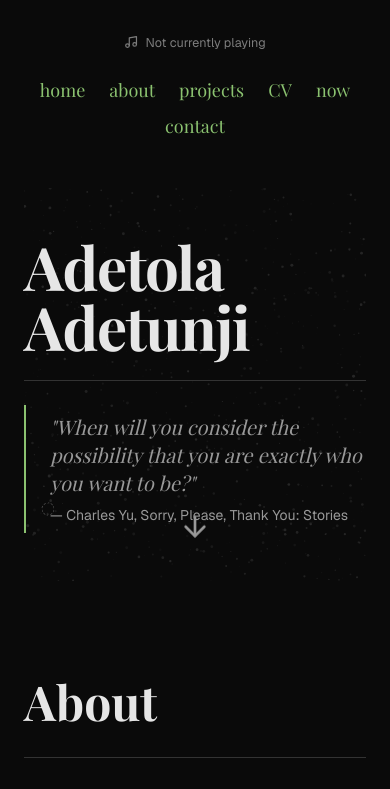
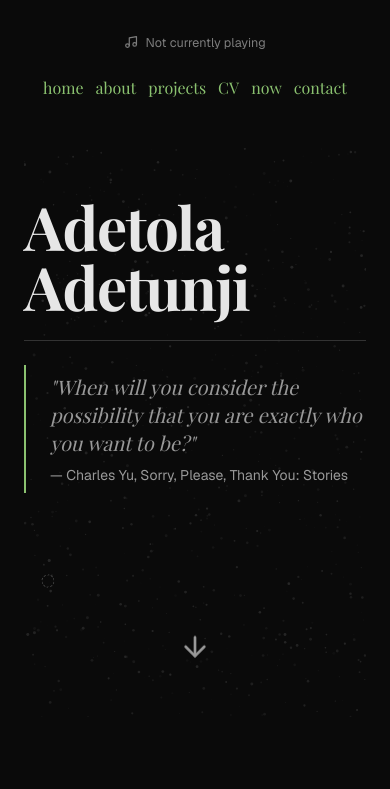
Before and after one commit to mintoleda/mintoleda.github.io, a Next.js app: page / in a window 390 px wide. Shown: the top 789 px of the page. Built offline with nearby package versions, Linux system fonts and the light colour scheme; no server answers; a web font is replaced by a local one.

Commit message:
fix: mobile formatting issues

```diff
--- a/app/page.tsx
+++ b/app/page.tsx
@@ -66,12 +66,12 @@ export default function Home() {
               </blockquote>
             </div>
 
-            <div className="absolute bottom-12 left-0 text-muted-foreground flex items-center gap-4">
+            <div className="md:absolute md:bottom-12 md:left-0 text-muted-foreground flex items-center gap-4 mt-auto pt-16 md:pt-0">
               <AliveIndicator />
             </div>
 
             <div
-              className="absolute bottom-8 left-1/2 -translate-x-1/2 cursor-pointer animate-bounce text-muted-foreground hover:text-primary transition-colors z-20"
+              className="md:absolute md:bottom-8 md:left-1/2 md:-translate-x-1/2 cursor-pointer animate-bounce text-muted-foreground hover:text-primary transition-colors z-20 flex justify-center mt-8 md:mt-0"
               onClick={scrollToAbout}
             >
               <ArrowDown className="h-8 w-8" />
--- a/components/FloatingHeader.tsx
+++ b/components/FloatingHeader.tsx
@@ -25,10 +25,10 @@ export default function FloatingHeader() {
             )}
 
             {/* Navigation Links */}
-            <nav className="flex flex-wrap justify-center gap-x-6 gap-y-2 w-full max-w-sm">
+            <nav className="flex flex-wrap justify-center gap-x-3 gap-y-2 w-full max-w-sm px-2">
                 <Link
                     href="/"
-                    className="text-lg font-serif text-primary hover:text-foreground transition-colors underline decoration-transparent hover:decoration-primary underline-offset-4"
+                    className="text-base font-serif text-primary hover:text-foreground transition-colors underline decoration-transparent hover:decoration-primary underline-offset-4"
                     onClick={(e) => {
                         if (pathname === "/") {
                             e.preventDefault();
@@ -40,7 +40,7 @@ export default function FloatingHeader() {
                 </Link>
                 <Link
                     href="/#about"
-                    className="text-lg font-serif text-primary hover:text-foreground transition-colors underline decoration-transparent hover:decoration-primary underline-offset-4"
+                    className="text-base font-serif text-primary hover:text-foreground transition-colors underline decoration-transparent hover:decoration-primary underline-offset-4"
                     onClick={(e) => {
                         if (pathname === "/") {
                             e.preventDefault();
@@ -50,16 +50,16 @@ export default function FloatingHeader() {
                 >
                     about
                 </Link>
-                <Link href="/pages/projects" className="text-lg font-serif text-primary hover:text-foreground transition-colors underline decoration-transparent hover:decoration-primary underline-offset-4">
+                <Link href="/pages/projects" className="text-base font-serif text-primary hover:text-foreground transition-colors underline decoration-transparent hover:decoration-primary underline-offset-4">
                     projects
                 </Link>
-                <a href="/resources/resume.pdf" target="_blank" rel="noopener noreferrer" className="text-lg font-serif text-primary hover:text-foreground transition-colors underline decoration-transparent hover:decoration-primary underline-offset-4">
+                <a href="/resources/resume.pdf" target="_blank" rel="noopener noreferrer" className="text-base font-serif text-primary hover:text-foreground transition-colors underline decoration-transparent hover:decoration-primary underline-offset-4">
                     CV
                 </a>
-                <Link href="/pages/now" className="text-lg font-serif text-primary hover:text-foreground transition-colors underline decoration-transparent hover:decoration-primary underline-offset-4">
+                <Link href="/pages/now" className="text-base font-serif text-primary hover:text-foreground transition-colors underline decoration-transparent hover:decoration-primary underline-offset-4">
                     now
                 </Link>
-                <Link href="/pages/contact" className="text-lg font-serif text-primary hover:text-foreground transition-colors underline decoration-transparent hover:decoration-primary underline-offset-4">
+                <Link href="/pages/contact" className="text-base font-serif text-primary hover:text-foreground transition-colors underline decoration-transparent hover:decoration-primary underline-offset-4">
                     contact
                 </Link>
             </nav>
--- a/components/ProjectCard.tsx
+++ b/components/ProjectCard.tsx
@@ -9,7 +9,7 @@ interface ProjectCardProps {
     tags?: string[];
 }
 
-export default function ProjectCard({ title, description, href, imageSrc, tags }: ProjectCardProps) {
+export default function ProjectCard({ title, description, href, imageSrc }: ProjectCardProps) {
     return (
         <Link
             href={href}
@@ -31,24 +31,9 @@ export default function ProjectCard({ title, description, href, imageSrc, tags }
                     </div>
                 )}
             </div>
-            <div className="p-4 space-y-3">
-                <div className="space-y-1">
-                    <h3 className="text-lg font-bold font-serif group-hover:text-primary transition-colors">{title}</h3>
-                    <p className="text-sm text-muted-foreground line-clamp-2">{description}</p>
-                </div>
-
-                {tags && tags.length > 0 && (
-                    <div className="flex flex-wrap gap-2">
-                        {tags.map((tag) => (
-                            <span
-                                key={tag}
-                                className="px-2 py-0.5 text-[10px] font-medium tracking-wider uppercase border border-primary/20 text-primary/80 bg-primary/5 rounded-none"
-                            >
-                                {tag}
-                            </span>
-                        ))}
-                    </div>
-                )}
+            <div className="p-4">
+                <h3 className="text-lg font-bold font-serif mb-2 group-hover:text-primary transition-colors">{title}</h3>
+                <p className="text-sm text-muted-foreground line-clamp-2">{description}</p>
             </div>
         </Link>
     );
--- a/components/SpotifyNowPlaying.tsx
+++ b/components/SpotifyNowPlaying.tsx
@@ -14,16 +14,19 @@ interface SpotifyData {
     songUrl?: string;
 }
 
-import { cn } from "@/lib/utils";
+import { cn } from "@/lib/utils"; // Import cn
+
+// ... existing interfaces
 
 export default function SpotifyNowPlaying() {
     const [data, setData] = useState<SpotifyData | null>(null);
     const [loading, setLoading] = useState(true);
-    const [isStable, setIsStable] = useState(false);
+    const [isStable, setIsStable] = useState(false); // Add state
     const listeningRef = useRef<HTMLSpanElement | null>(null);
 
     useEffect(() => {
         const fetchData = async () => {
+            // ... existing fetch logic
             try {
                 const response = await fetch(
                     `${process.env.NEXT_PUBLIC_SPOTIFY_API_URL || "https://rest-ful-spotify-api.vercel.app"}/api/now-playing`
@@ -44,6 +47,15 @@ export default function SpotifyNowPlaying() {
     }, []);
 
     useEffect(() => {
+        // Reset stable state if song changes? Maybe or maybe not.
+        // User wants "when the page is loaded".
+        // If song changes, maybe re-trigger?
+        // Let's stick to initial load behavior mainly, but if data changes it might re-render.
+        // If we want it to happen ONCE per session or ONCE per song, we need to track it.
+        // For now, let's trigger it whenever 'data.isPlaying' becomes true and we haven't stabilized yet?
+        // Or re-trigger on every song change? "appear when page is loaded".
+        // Let's assume on mount/detection of playing.
+
         if (data?.isPlaying && listeningRef.current && !isStable) {
             const tl = anime.timeline({
                 easing: 'easeOutQuad',
@@ -65,6 +77,9 @@ export default function SpotifyNowPlaying() {
                     delay: 2000,
                     complete: () => {
                         setIsStable(true);
+                        if (listeningRef.current) {
+                            listeningRef.current.removeAttribute('style');
+                        }
                     }
                 });
 
@@ -73,17 +88,6 @@ export default function SpotifyNowPlaying() {
             };
         }
     }, [data?.isPlaying, isStable]);
-
-    useEffect(() => {
-        if (isStable && listeningRef.current) {
-            const timer = setTimeout(() => {
-                if (listeningRef.current) {
-                    listeningRef.current.removeAttribute('style');
-                }
-            }, 0);
-            return () => clearTimeout(timer);
-        }
-    }, [isStable]);
 
     if (loading) {
         return (
@@ -104,32 +108,30 @@ export default function SpotifyNowPlaying() {
     }
 
     return (
-        <div className="group flex items-center gap-2 text-sm text-muted-foreground animate-in fade-in duration-500">
+        <div className="group flex items-center gap-3 text-sm text-muted-foreground animate-in fade-in duration-500">
             <Music className="h-4 w-4 animate-pulse text-green-500 shrink-0" />
-            <div className="flex flex-col min-w-0 leading-tight">
+            <div className="flex flex-col min-w-0">
                 <span
                     ref={listeningRef}
                     className={cn(
-                        "text-[9px] uppercase tracking-wider text-muted-foreground/80 overflow-hidden block",
+                        "text-[10px] uppercase tracking-wider text-muted-foreground/80 overflow-hidden mb-0.5",
                         isStable
-                            ? "h-0 opacity-0 pointer-events-none group-hover:h-[14px] group-hover:opacity-100 group-hover:mb-0.5 group-hover:pointer-events-auto transition-all duration-300 ease-in-out"
-                            : "mb-0.5"
+                            ? "h-0 opacity-0 group-hover:h-auto group-hover:opacity-100 group-hover:mb-0.5 transition-all duration-300 ease-in-out block"
+                            : "block"
                     )}
                     style={!isStable ? { opacity: 0 } : undefined}
                 >
                     Listening to
                 </span>
-                <div className="flex flex-col">
                 <Link
                     href={data.songUrl || "#"}
                     target="_blank"
                     rel="noopener noreferrer"
-                        className="font-medium hover:text-primary hover:underline transition-colors truncate text-xs"
+                    className="font-medium hover:text-primary hover:underline transition-colors truncate"
                 >
                     {data.title}
                 </Link>
-                    <span className="text-muted-foreground/60 truncate text-[10px] sm:text-xs">by {data.artist}</span>
-                </div>
+                <span className="text-muted-foreground/60 truncate text-xs">by {data.artist}</span>
             </div>
         </div>
     );
```
Lines whose indentation alone changed are shown as unchanged.
